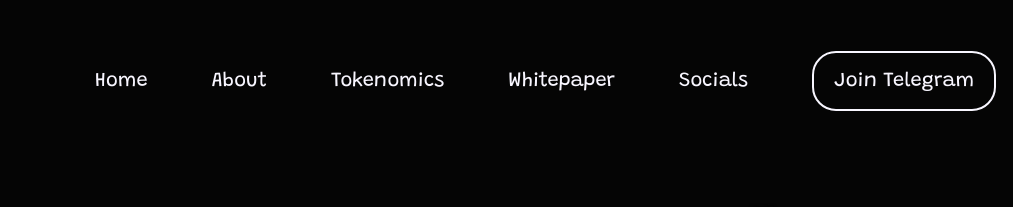
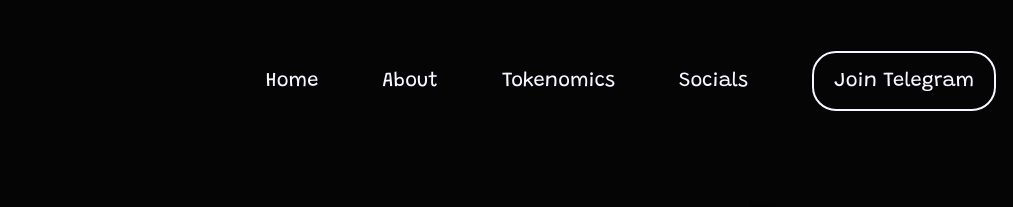
Before and after one commit to kaylaonsol/kaylaonsol.github.io, a plain HTML site: page index.html in a window 1280 px wide. Shown: the top 207 px of the page, 267-1280 px from the left. Drawn offline with nearby package versions, Linux system fonts and the light colour scheme; a script that the page names is missing.

Commit message:
Update index.html

```diff
--- a/index.html
+++ b/index.html
@@ -38,7 +38,6 @@
                 <a href="/" class="links__link">Home</a>
                 <a href="#about" class="links__link">About</a>
                 <a href="#tokenomics" class="links__link">Tokenomics</a>
-                <a href="https://Kaylathedog.com/KaylaWP.pdf" class="links__link">Whitepaper</a>
                 <a href="#social" class="links__link">Socials</a>
 
 
```
